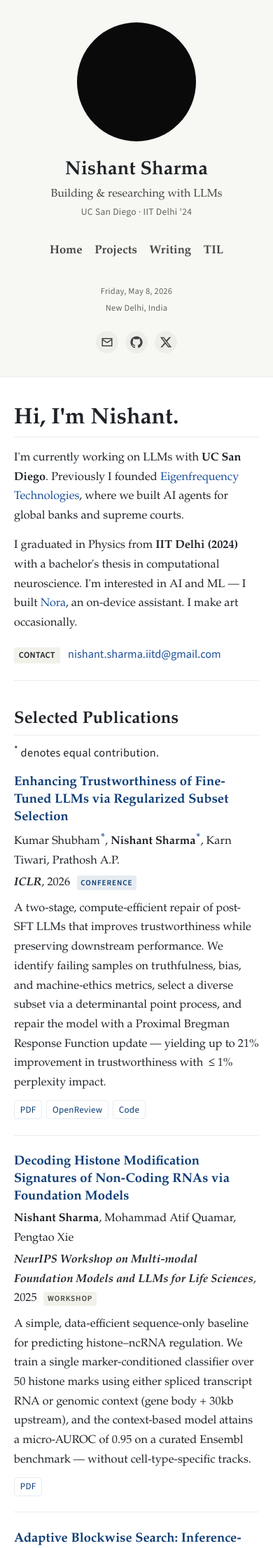
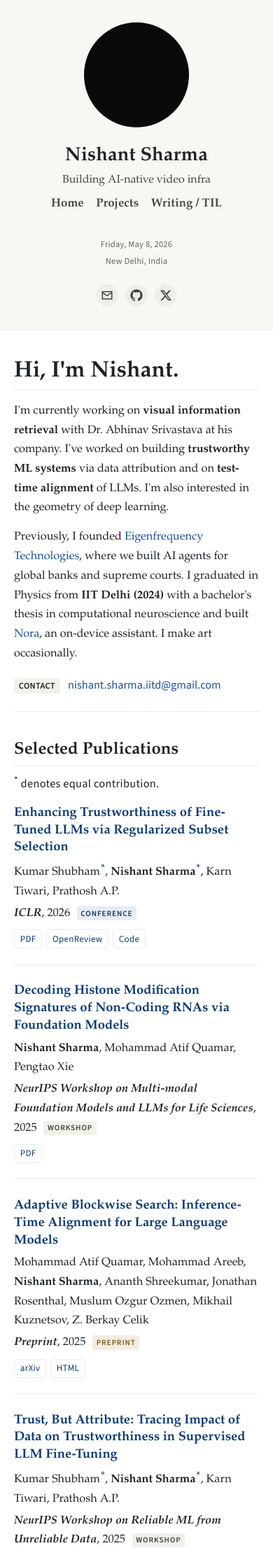
Before and after one commit to sevendaystoglory/sevendaystoglory.github.io, a Jekyll site: the page built from index.md, in a window 390 px wide. Shown: the top 2212 px of the page at 70% size. Built offline with Jekyll 4.4.1, drawn with Linux system fonts in a browser that asks for light colours; some of the changed text lies outside the part shown.

Commit message:
chore: cosmetic refresh — bigger photo, merged Writing/TIL nav, new bio
- Sidebar photo wrap 170px → 200px (mobile fallback 130 → 150).
- Sidebar role updated to "Building AI-native video infra".
- Drop the "UC San Diego · IIT Delhi '24" affiliation line.
- Merge Writing and TIL into a single "Writing / TIL" sidebar link
  pointing at the new /pages/writing index that uses writing-list.html;
  remove the standalone /pages/blogs and /pages/til index pages.
- Drop paper abstracts from publications list.
- Remove the dim-reduction TIL post.
- Rewrite the homepage intro: visual information retrieval + Dr. Abhinav
  Srivastava, trustworthy ML, test-time alignment, geometry of deep
  learning, then prior Eigenfrequency / IIT Delhi context.

```diff
--- a/_includes/navigation.html
+++ b/_includes/navigation.html
@@ -9,15 +9,13 @@
         </a>
 
         <h1 class="sidebar-name">Nishant Sharma</h1>
-        <p class="sidebar-role">Building &amp; researching with LLMs</p>
-        <p class="sidebar-affil">UC San Diego &middot; IIT Delhi '24</p>
+        <p class="sidebar-role">Building AI-native video infra</p>
 
         <nav class="sidebar-nav">
             <ul>
                 <li><a href="{{ site.baseurl }}/">Home</a></li>
                 <li><a href="{{ site.baseurl }}/pages/projects">Projects</a></li>
-                <li><a href="{{ site.baseurl }}/pages/blogs">Writing</a></li>
-                <li><a href="{{ site.baseurl }}/pages/til">TIL</a></li>
+                <li><a href="{{ site.baseurl }}/pages/writing">Writing / TIL</a></li>
             </ul>
         </nav>
 
--- a/_includes/publications-list.html
+++ b/_includes/publications-list.html
@@ -9,9 +9,6 @@
         <em>{{ pub.venue }}</em>{% if pub.year %}, {{ pub.year }}{% endif %}
         {% if pub.type %}<span class="pub-type pub-type-{{ pub.type | downcase }}">{{ pub.type }}</span>{% endif %}
       </p>
-      {% if pub.abstract %}
-        <p class="pub-abstract">{{ pub.abstract }}</p>
-      {% endif %}
       {% if pub.links %}
         <p class="pub-links">
           {% for l in pub.links %}<a class="pub-link" href="{{ l.url }}" target="_blank" rel="noopener">{{ l.label }}</a>{% endfor %}
--- a/_posts/til/2025-01-17-dim-reduction.md
+++ /dev/null
@@ -1,43 +0,0 @@
----
-layout: post
-title: "How to dimensionally reduce data for the purposes of visualization"
-date: 2025-01-17
-category: til
-permalink: /til/dimensional-reduction
-image: /assets/images/arxiv-papers.png
----
-
-# How to dimensionally reduce data for the purposes of visualization
-<p class="post-date">Jan 17, 2025</p>
-
-Dimensionality reduction is about taking high-dimensional data (like 1000 features) and mapping it into fewer dimensions (usually 2 or 3) so we can see patterns more easily. Here are some popular methods:
-
-- **PCA (Principal Component Analysis)**:
-  - Looks at the covariance matrix of your data.
-  - Finds the directions (components) that explain the most variance.
-  - Works best when data relationships are mostly linear.
-
-- **UMAP (Uniform Manifold Approximation and Projection)**:
-  - Builds a graph of your data points based on local neighborhoods.
-  - Preserves both local structure and some global structure too.
-  - Often faster than t-SNE and can handle large datasets well.
-
-- **SVD (Singular Value Decomposition)**:
-  - A more general matrix factorization tool.
-  - Closely related to PCA when applied to centered data.
-  - Commonly used in image compression and recommendation systems.
-
-- **t-SNE (t-Distributed Stochastic Neighbor Embedding)**:
-  - Great for visualizing clusters (like different categories of images or texts).
-  - Tries to preserve local relationships by converting distances into probabilities in both the original and reduced spaces.
-  - Uses an iterative optimization to make sure points that are similar stay close together in the lower dimension.
-  - Often produces very nice cluster separations but can be slower for large datasets.
-
-## How does t-SNE work?
-t-SNE takes each pair of points in the high-dimensional space and measures how similar they are. These similarities become probabilities. Then, it creates a similar set of probabilities in a lower-dimensional space and uses optimization (gradient descent) to minimize the difference between the two. This way, points that were close in high-dimensional space remain close, and points that were far remain far, preserving local structures and forming distinct clusters.
-
-[Here’s a good blog post about t-SNE](https://medium.com/@sachinsoni600517/mastering-t-sne-t-distributed-stochastic-neighbor-embedding-0e365ee898ea).
-
-<img src="/assets/images/arxiv-papers.png" width="800" style="max-width: 100%; height: auto;">
-
-*t-SNE visualization of a small slice of human knowledge (from [paperscape](https://paperscape.org/)). Each circle is an arXiv paper, with size showing citation count. Source: [Karpathy’s Blog](https://karpathy.github.io/2016/09/07/phd/).*
--- a/assets/css/main.css
+++ b/assets/css/main.css
@@ -96,8 +96,8 @@ img { max-width: 100%; height: auto; display: block; }
 .sidebar-photo-wrap {
     position: relative;
     display: block;
-    width: 170px;
-    height: 170px;
+    width: 200px;
+    height: 200px;
     border-radius: 50%;
     overflow: hidden;
     border: 1px solid var(--border);
@@ -697,7 +697,7 @@ pre:hover .copy-button { opacity: 1; }
         padding: 2rem 1.25rem 1.5rem;
     }
     .sidebar-inner { max-width: 520px; margin: 0 auto; }
-    .sidebar-photo { width: 130px; height: 130px; }
+    .sidebar-photo-wrap { width: 150px; height: 150px; }
     .sidebar-nav ul {
         display: flex;
         flex-wrap: wrap;
--- a/index.md
+++ b/index.md
@@ -6,13 +6,18 @@ title: Home
 <section class="intro">
   <h2 class="intro-greeting">Hi, I'm Nishant.</h2>
   <p class="intro-lede">
-    I'm currently working on LLMs with <strong>UC San Diego</strong>. Previously I founded
-    <a href="https://www.insituate.ai">Eigenfrequency Technologies</a>, where we built
-    AI agents for global banks and supreme courts.
+    I'm currently working on <strong>visual information retrieval</strong> with
+    Dr. Abhinav Srivastava at his company. I've worked on building
+    <strong>trustworthy ML systems</strong> via data attribution and on
+    <strong>test-time alignment</strong> of LLMs. I'm also interested in the
+    geometry of deep learning.
   </p>
   <p class="intro-body">
-    I graduated in Physics from <strong>IIT Delhi (2024)</strong> with a bachelor's thesis in
-    computational neuroscience. I'm interested in AI and ML — I built
+    Previously, I founded
+    <a href="https://www.insituate.ai">Eigenfrequency Technologies</a>, where
+    we built AI agents for global banks and supreme courts. I graduated in
+    Physics from <strong>IIT Delhi (2024)</strong> with a bachelor's thesis in
+    computational neuroscience and built
     <a href="https://play.google.com/store/apps/details?id=com.insituate.nora">Nora</a>,
     an on-device assistant. I make art occasionally.
   </p>
```
Also changed, not shown: pages/blogs.md (deleted, +0 -8 lines), pages/til.md (deleted, +0 -8 lines), pages/writing.md (added, +9 -0 lines).
